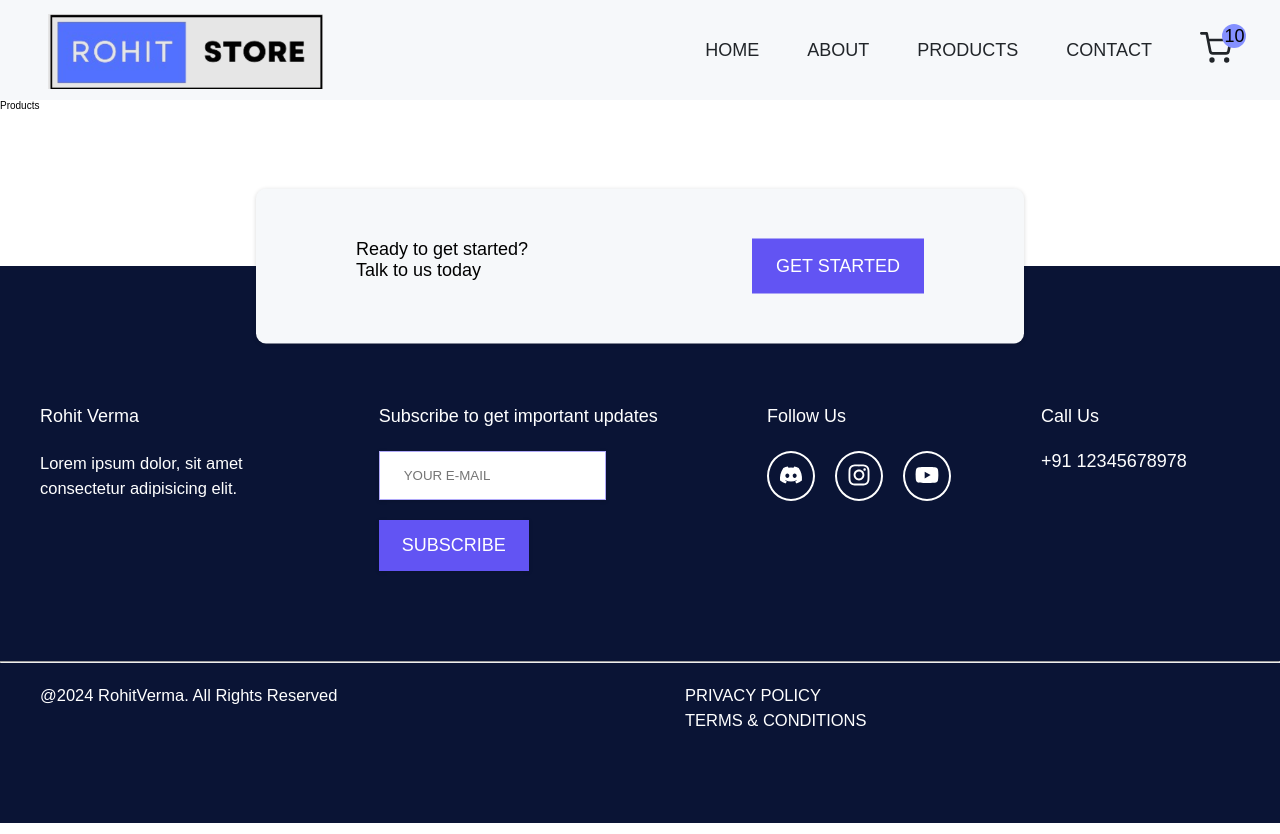
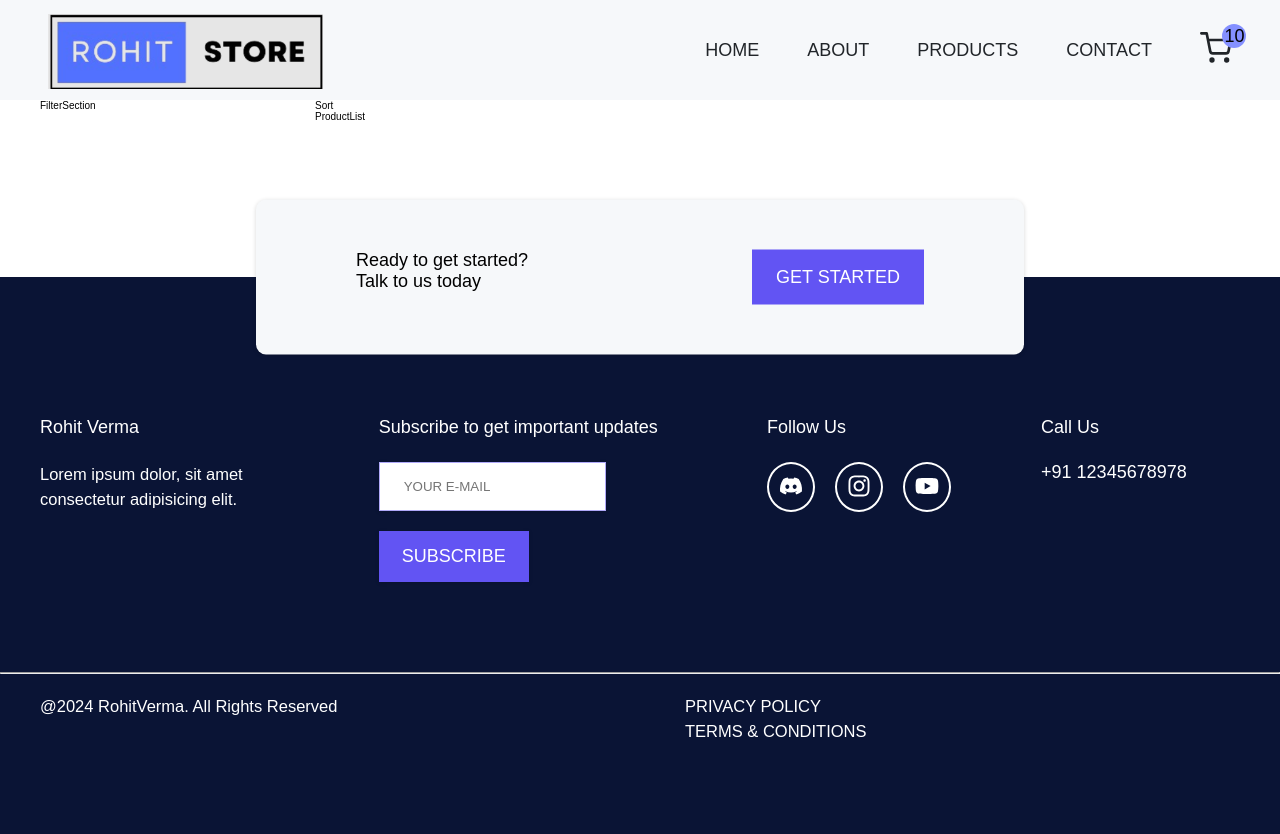
Before and after one commit to rohitverma0234/React-Ecommerce, a React (Create React App) app: page /products in a window 1280 px wide. Built offline with nearby package versions, Linux system fonts and the light colour scheme; no server answers.

Commit message:
Created - Products Page

```diff
--- a/src/Products.js
+++ b/src/Products.js
@@ -1,9 +1,40 @@
 import React from 'react'
+import styled from 'styled-components'
+import FilterSection from './components/FilterSection';
+import Sort from './components/Sort';
+import ProductList from './components/ProductList';
 
 const Products = () => {
   return (
-    <div>Products</div>
-  )
-}
+    <Wrapper>
+      <div className="container grid grid-filter-column">
+        <div>
+          <FilterSection />
+        </div>
+
+        <section className="product-view--sort">
+          <div className="sort-filter">
+            <Sort />
+          </div>
+          <div className="main-product">
+            <ProductList />
+          </div>
+        </section>
+      </div>
+    </Wrapper>
+  );
+};
+
+const Wrapper = styled.section`
+  .grid-filter-column {
+    grid-template-columns: 0.2fr 1fr;
+  }
+
+  @media (max-width: ${({ theme }) => theme.media.mobile}) {
+    .grid-filter-column {
+      grid-template-columns: 1fr;
+    }
+  }
+`;
 
 export default Products
--- /dev/null
+++ b/src/components/FilterSection.js
@@ -0,0 +1,9 @@
+import React from 'react'
+
+const FilterSection = () => {
+  return (
+    <div>FilterSection</div>
+  )
+}
+
+export default FilterSection
--- /dev/null
+++ b/src/components/ProductList.js
@@ -0,0 +1,9 @@
+import React from 'react'
+
+const ProductList = () => {
+  return (
+    <div>ProductList</div>
+  )
+}
+
+export default ProductList
--- /dev/null
+++ b/src/components/Sort.js
@@ -0,0 +1,9 @@
+import React from 'react'
+
+const Sort = () => {
+  return (
+    <div>Sort</div>
+  )
+}
+
+export default Sort
```
